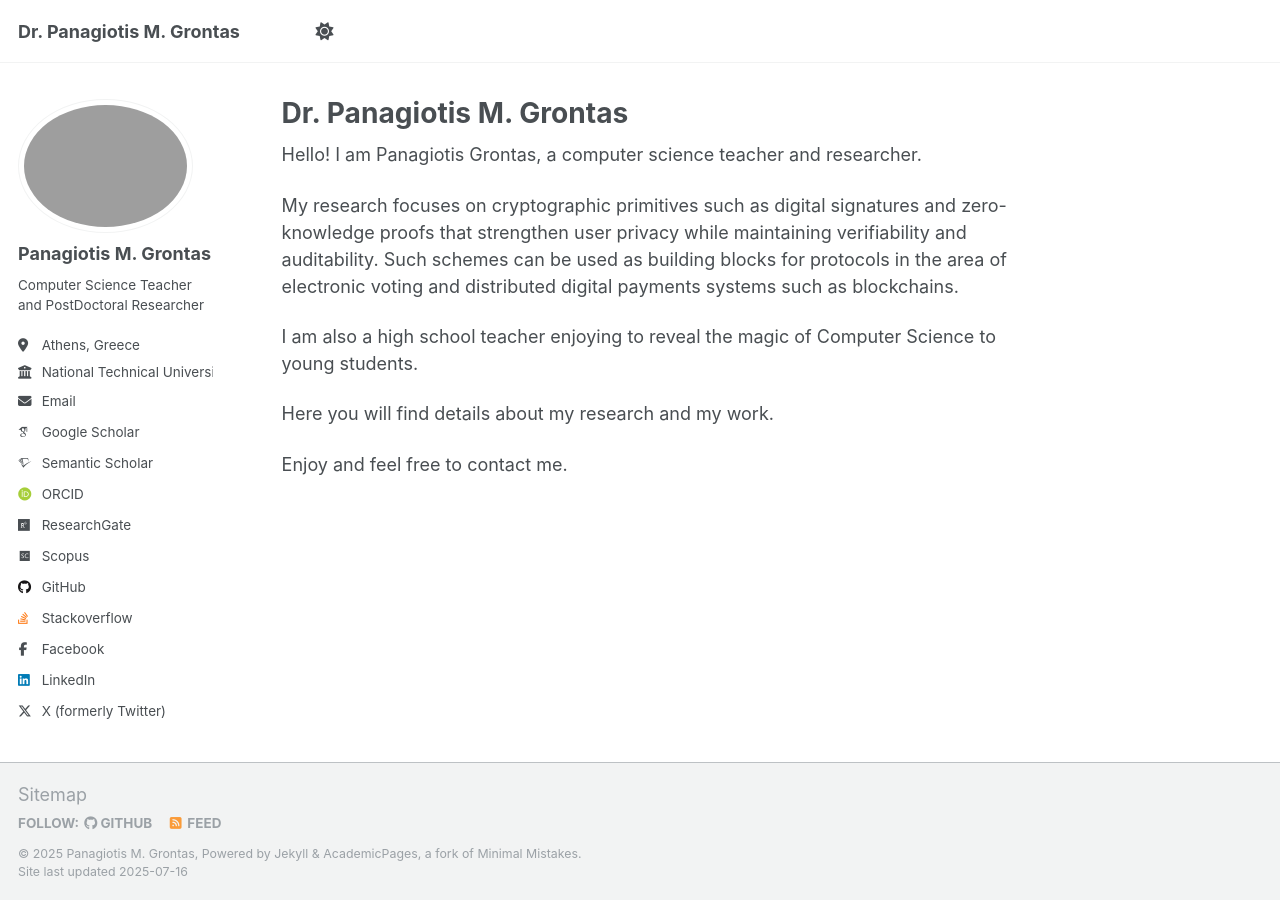
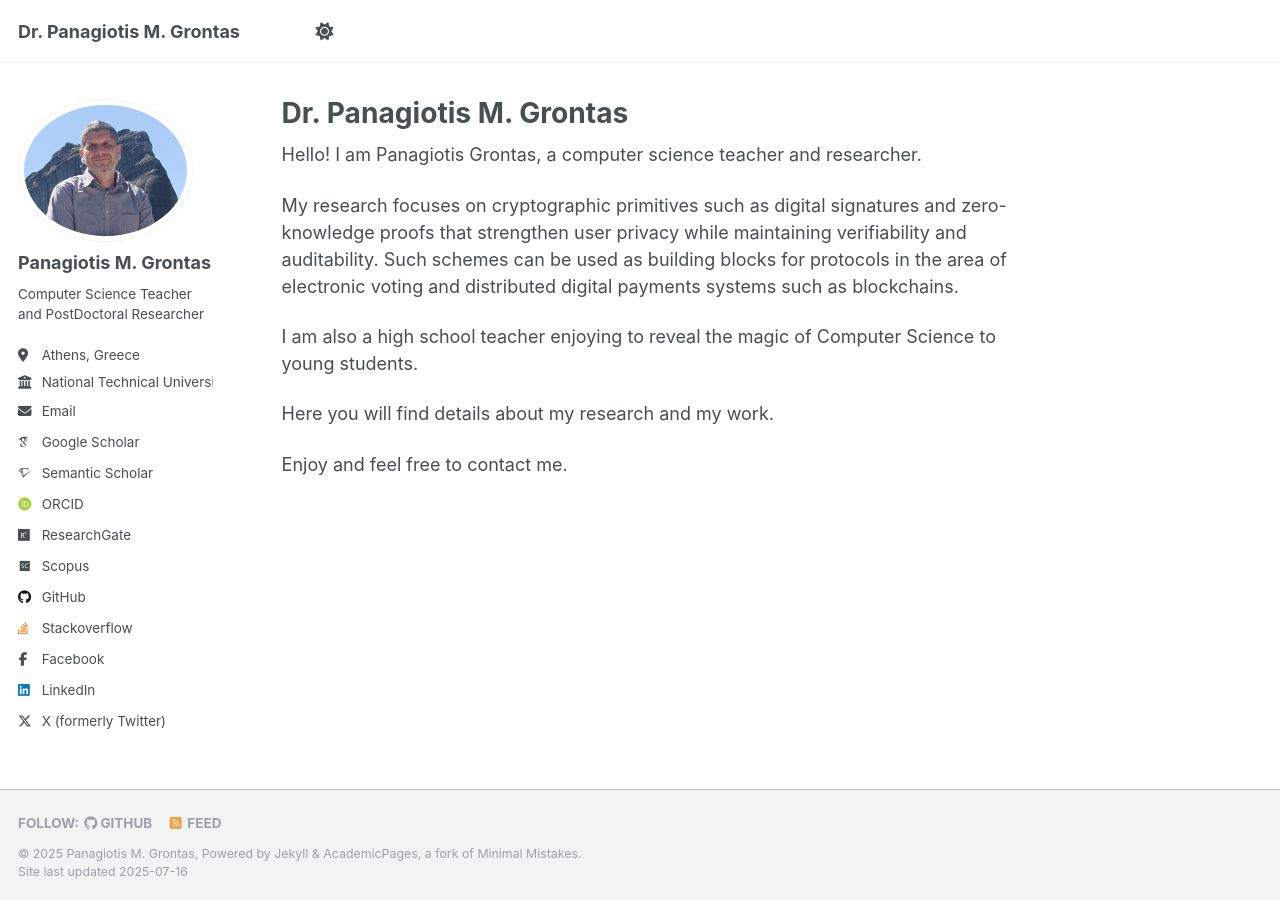
Before and after one commit to pgrontas/pgrontas.github.io, a Jekyll site: the page built from _pages/about.md, in a window 1280 px wide. Built offline with Jekyll 4.4.1, drawn with Linux system fonts in a browser that asks for light colours; some web fonts are replaced; a script that is not in the unit is left out.

Commit message:
removed sitemap and fixed image

```diff
--- a/_config.yml
+++ b/_config.yml
@@ -22,7 +22,7 @@
 #               Additional customization can be done by editing /_includes/author-profile.html
 author:
   # Biographic information
-  avatar           : "pg.png"
+  avatar           : "pg.jpg"
   name             : "Panagiotis M. Grontas"
   pronouns         : # example: "she/her"
   bio              : "Computer Science Teacher and PostDoctoral Researcher"
--- a/_includes/footer/custom.html
+++ b/_includes/footer/custom.html
@@ -1,6 +1,6 @@
 <!-- start custom footer snippets -->
 
-<a href="/sitemap/">Sitemap</a>
+<!-- <a href="/sitemap/">Sitemap</a> -->
 
 <!-- Support for MatJax -->
 <script defer src="https://cdnjs.cloudflare.com/polyfill/v3/polyfill.min.js?features=es6"></script>
```
